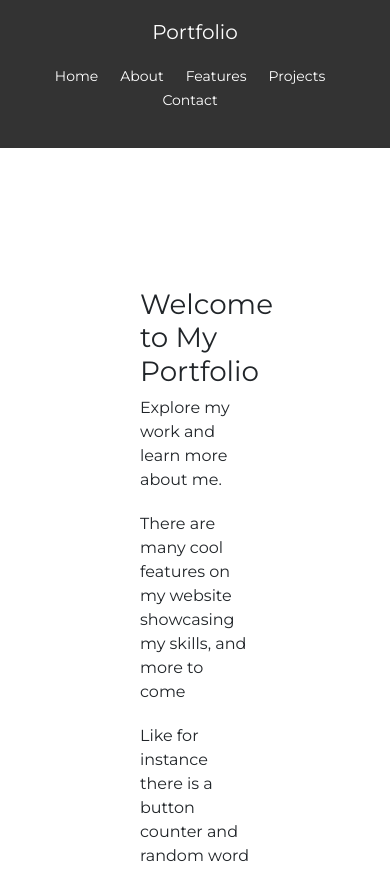
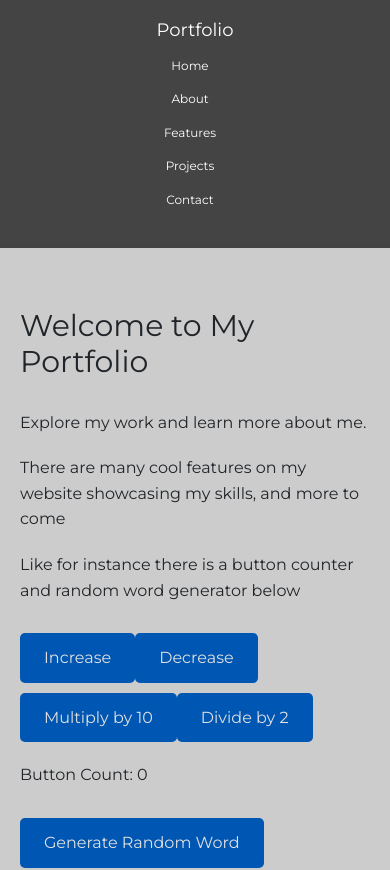
Before and after one commit to Jaymiller2002/Portfolio-Landing-Page, a React (Vite) app: page / in a window 390 px wide. Shown: the top 870 px of the page. Built offline with nearby package versions, Linux system fonts and the light colour scheme.

Commit message:
css changes

```diff
--- a/src/App.css
+++ b/src/App.css
@@ -2,7 +2,7 @@
 @import url('https://fonts.googleapis.com/css2?family=Montserrat:wght@400&display=swap');
 
 /* Reset */
-:root, html {
+* {
   margin: 0;
   padding: 0;
   box-sizing: border-box;
@@ -21,28 +21,55 @@
 /* Global Styles */
 body {
   font-family: var(--font-family);
-  background-color: rgba(0, 0, 0, 0.1); /* Light gray background */
-  margin: 0; /* Remove default margin */
-  padding: 0; /* Remove default padding */
+  background-color: rgba(0, 0, 0, 0.1);
+  margin: 0;
+  padding: 0;
+  line-height: 1.6;
+  display: flex;
+  flex-direction: column;
+  align-items: center;
+  justify-content: center;
+  min-height: 100vh; /* Ensure the body takes up full height */
+  min-width: 100vw;
 }
 
 /* Header */
 header {
-  background-color: var(--main-bg-color); /* Dark gray background */
-  color: var(--main-text-color); /* White text */
+  background-color: #444; /* New background color */
+  color: var(--main-text-color);
   padding: 20px;
   text-align: center;
+  width: 100%; /* Ensure header takes full width */
 }
 
-header h1 {
-  font-size: 24px;
-  margin-bottom: 20px;
+/* Header elements */
+.header h1 {
+  font-size: 30px; /* New font size */
+  margin-bottom: 30px; /* New margin */
 }
 
 .header p {
   margin-bottom: 20px;
 }
 
+.header .Btn1 {
+  display: inline-block;
+  margin-top: 10px;
+  padding: 12px 24px; /* New padding */
+  border-radius: 5px;
+  border: none;
+  color: #e0e0e0; /* New text color */
+  background-color: #0056b3; /* New background color */
+  cursor: pointer;
+  text-decoration: none;
+  font-size: 16px;
+}
+
+.header .Btn1:hover {
+  background-color: #004080; /* New hover background color */
+}
+
+/* Navigation */
 nav ul {
   list-style: none;
   padding: 0;
@@ -59,18 +86,22 @@ nav ul li button {
   border: none;
   color: var(--main-text-color);
   cursor: pointer;
-  font-size: 16px;
+  font-size: 18px; /* New font size */
 }
 
 /* Main Sections */
 section {
   width: 100%;
-  background-color: #fff;
+  background-color: #ccc;
   box-shadow: 0 4px 8px rgba(0, 0, 0, 0.1);
-  padding: 140px;
-  height: 100%; /* Make section fill the height of viewport */
+  padding: 60px 20px;
+  display: flex;
+  flex-direction: column;
+  align-items: center;
+  justify-content: center;
 }
 
+/* Section Header */
 .section-header {
   text-align: center;
   margin-bottom: 30px;
@@ -92,6 +123,15 @@ section {
 }
 
 /* Cards */
+.card {
+  background-color: #fff;
+  border-radius: 10px;
+  box-shadow: 0 6px 12px rgba(0, 0, 0, 0.2); /* New box shadow */
+  padding: 30px; /* New padding */
+  text-align: center;
+  margin-bottom: 20px;
+}
+
 .card img {
   width: 100px;
   height: 100px;
@@ -103,20 +143,15 @@ section {
 .card h1 {
   font-size: 24px;
   margin-bottom: 10px;
-  text-align: center;
-  font-family: 'Times New Roman', Times, serif;
 }
 
 .card p {
   font-size: 16px;
   color: #666;
-  line-height: 1.6;
-  text-align: center;
 }
 
 .card p ul li {
   list-style: none;
-  margin-right: 20px;
 }
 
 /* Calculator */
@@ -148,17 +183,17 @@ input[type="text"] {
 }
 
 .calculator button {
-  width: calc(100% - 5px);
+  width: 100%;
   height: 40px;
   font-size: 18px;
   border: none;
   border-radius: 3px;
-  background-color: #e0e0e0;
+  background-color: #d3d3d3; /* New background color */
   cursor: pointer;
 }
 
 .calculator button:hover {
-  background-color: #9b9b9b;
+  background-color: #b3b3b3; /* New hover background color */
 }
 
 .calculator button:active {
@@ -196,7 +231,7 @@ input[type="text"] {
   margin-right: 10px;
   margin-bottom: 10px;
   padding: 5px 10px;
-  background-color: var(--secondary-bg-color);
+  background-color: #e0e0e0; /* New background color */
   border-radius: 5px;
   text-decoration: none;
   color: var(--main-bg-color);
@@ -225,11 +260,10 @@ input[type="text"] {
 
 .contact-card button {
   background-color: var(--highlight-color);
-  box-shadow: 0 5px 15px rgba(0, 0, 0, 0.5);
   color: var(--main-text-color);
   border: none;
   border-radius: 3px;
-  padding: 5px 10px;
+  padding: 10px 20px;
   cursor: pointer;
   transition: background-color 0.3s;
 }
@@ -238,34 +272,19 @@ input[type="text"] {
   background-color: var(--hover-color);
 }
 
-.contact-arrows {
-  display: flex;
-  justify-content: space-between;
-  font-size: 40px;
-  margin-bottom: 20px;
-}
-
-.contact-arrows i {
-  color: black;
-}
-
-.contact-arrows i:hover {
-  color: rgba(146, 146, 146, 0.915);
-}
-
 /* Footer */
 footer {
   background-color: var(--main-bg-color);
   color: var(--main-text-color);
   padding: 30px;
   text-align: center;
+  width: 100%; /* Ensure footer takes full width */
 }
 
 footer .social-links a i {
   color: var(--main-text-color);
   margin-right: 10px;
   font-size: 24px;
-  margin-bottom: 10px;
 }
 
 footer .social-links a i:hover {
@@ -274,7 +293,23 @@ footer .social-links a i:hover {
 
 footer p {
   margin-top: 60px;
-  margin-right: 465px;
+}
+
+/* Buttons */
+.projects-button, .features-button, .about-button {
+  background-color: var(--highlight-color);
+  border-radius: 5px;
+  border: 1px solid black;
+  color: white;
+  transition: background-color 0.3s ease;
+  box-shadow: 0px 0px 15px 5px rgba(0, 0, 0, 0.5);
+  padding: 10px 20px;
+  margin: 10px;
+  text-decoration: none;
+}
+
+.projects-button:hover, .features-button:hover, .about-button:hover {
+  background-color: var(--hover-color);
 }
 
 /* Responsive */
@@ -312,3 +347,99 @@ footer p {
     font-size: 20px;
   }
 }
+
+@media (max-width: 480px) {
+  header h1 {
+    font-size: 18px;
+    margin-bottom: 10px;
+  }
+
+  header p {
+    font-size: 12px;
+    margin-bottom: 10px;
+  }
+
+  .header .Btn {
+    font-size: 12px;
+    padding: 8px;
+  }
+
+  nav ul li {
+    display: block;
+    margin-bottom: 8px;
+  }
+
+  nav ul li button {
+    font-size: 12px;
+  }
+
+  .section-header h1 {
+    font-size: 20px;
+  }
+
+  .section-header a {
+    font-size: 12px;
+  }
+
+  .card img {
+    width: 60px;
+    height: 60px;
+  }
+
+  .card h1 {
+    font-size: 18px;
+  }
+
+  .card p {
+    font-size: 12px;
+  }
+
+  footer .social-links a {
+    font-size: 18px;
+  }
+}
+
+/* Media Query for even smaller screens */
+@media (max-width: 360px) {
+  header h1 {
+    font-size: 16px;
+  }
+
+  .header .Btn {
+    font-size: 10px;
+    padding: 6px;
+  }
+
+  nav ul li {
+    margin-bottom: 6px;
+  }
+
+  nav ul li button {
+    font-size: 10px;
+  }
+
+  .section-header h1 {
+    font-size: 18px;
+  }
+
+  .section-header a {
+    font-size: 10px;
+  }
+
+  .card img {
+    width: 50px;
+    height: 50px;
+  }
+
+  .card h1 {
+    font-size: 16px;
+  }
+
+  .card p {
+    font-size: 10px;
+  }
+
+  footer .social-links a {
+    font-size: 16px;
+  }
+}
--- a/src/App.jsx
+++ b/src/App.jsx
@@ -121,12 +121,12 @@ const App = () => {
             <p>Explore my work and learn more about me.</p>
             <p>There are many cool features on my website showcasing my skills, and more to come</p>
             <p>Like for instance there is a button counter and random word generator below</p>
-            <button onClick={incrementButtonCount} style={{backgroundColor: 'green', border: '1px solid green', borderRadius: '5px', color: 'white', marginRight: '10px', marginBottom: '15px'}}>Increase</button>
-            <button onClick={decrementButtonCount} style={{backgroundColor: 'red', border: '1px solid red', borderRadius: '5px', color: 'white', marginRight: '10px'}}>Decrease</button>
-            <button onClick={multiplyButtonCount} style={{backgroundColor: 'cyan', border: '1px solid cyan', borderRadius: '5px', color: 'black', marginRight: '10px'}}>Multiply by 10</button>
-            <button onClick={divideButtonCount} style={{backgroundColor: 'violet', border: '1px solid violet', borderRadius: '5px', color: 'white', marginRight: '10px'}}>Divide by 2</button>
+            <button className='Btn1' onClick={incrementButtonCount}>Increase</button>
+            <button className='Btn1' onClick={decrementButtonCount}>Decrease</button>
+            <button className='Btn1' onClick={multiplyButtonCount}>Multiply by 10</button>
+            <button className='Btn1' onClick={divideButtonCount}>Divide by 2</button>
             <p style={{marginTop: '20px'}}>Button Count: {buttonCount}</p>
-            <button onClick={generateNewRandomWord} style={{marginTop: '20px'}}>Generate Random Word</button>
+            <button className='Btn1' onClick={generateNewRandomWord}>Generate Random Word</button>
             {randomWord && <p style={{marginTop: '10px'}}>Random Word: {randomWord}</p>}
             <p style={{marginTop: '10px'}}>Random Number: {Math.floor(Math.random() * 100)}</p>
           </div>
@@ -137,7 +137,6 @@ const App = () => {
         <section id="about">
           <div className="header">
             <h1>About Me</h1>
-            <Link to={'#'}>Hire Me</Link>
           </div>
           <div className="card">
             <img src={Picture} alt="Logo" />
@@ -166,6 +165,7 @@ const App = () => {
               </p>
             </div>
           </div>
+          <button className='about-button'>Hire Me!</button>
         </section>
       )}
 
@@ -173,7 +173,7 @@ const App = () => {
         <section id="features">
           <div className="header">
             <h1>Features</h1>
-            <Link to="#">See More</Link>
+            <button className='features-button'>See More</button>
           </div>
           <div className="feature-cards">
             <div className="card">
@@ -199,7 +199,7 @@ const App = () => {
         <section id="projects">
           <div className="header">
             <h1>Projects</h1>
-            <Link to="#">View All Projects</Link>
+            <button className='projects-button'>View All Projects</button>
           </div>
           <div className="project-cards">
             <iframe title="Project 1" src="https://jaymiller2002.github.io/Tic-Tac-Toe/">
@@ -248,12 +248,7 @@ const App = () => {
                 </Card.Text>
               </Card.Body>
             </Card>
-          </div>
-          <div className='contact-arrows'>
-            <i className='fa-solid fa-arrow-down'></i>
-            <i className='fa-solid fa-arrow-down'></i>
-            <i className='fa-solid fa-arrow-down'></i>
-          </div>
+            </div>
         </section>
       )}
 
```
